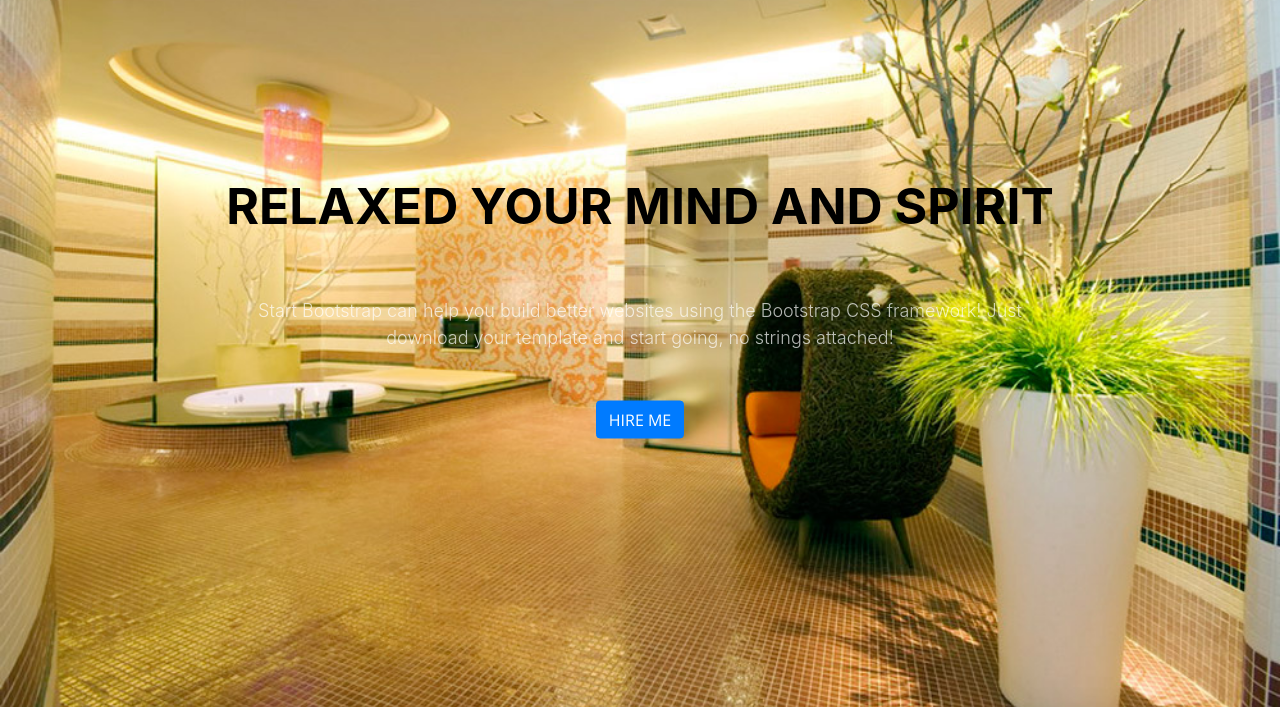
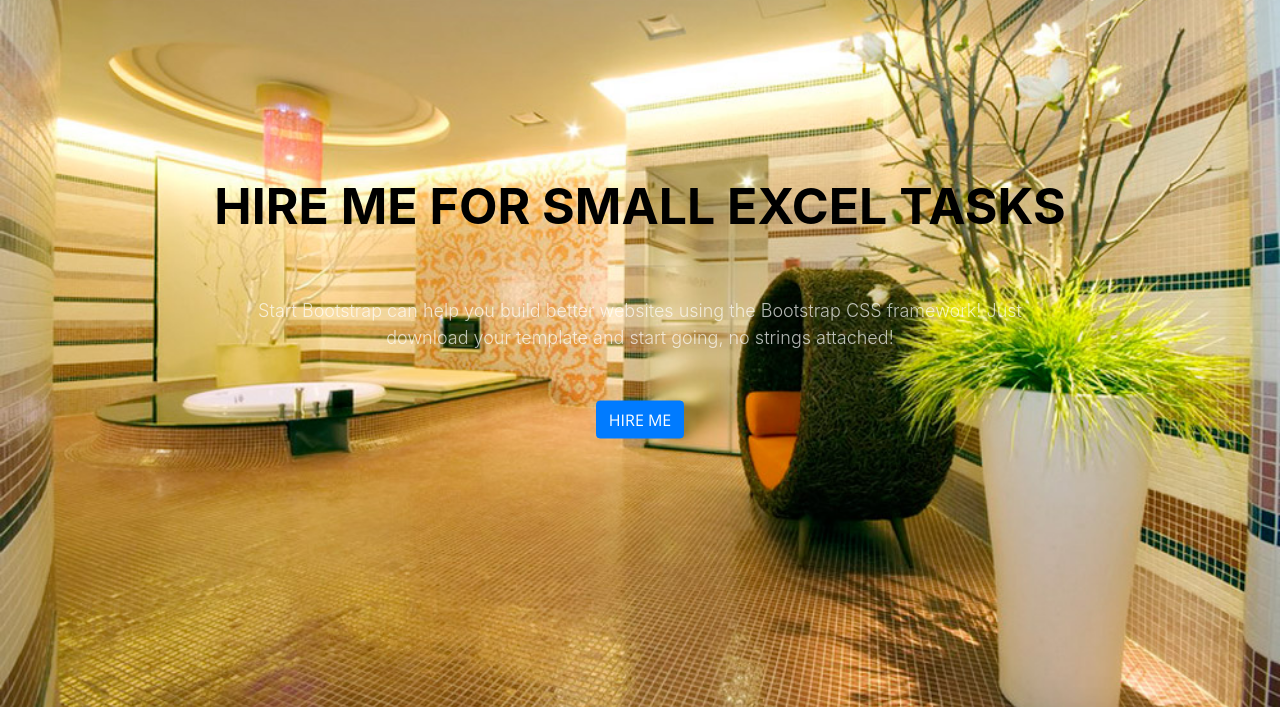
Before and after one commit to michaelo434/michaelo434.github.io, a website with bundled scripts: page index.html in a window 1280 px wide. Shown: the part 93-800 px from the top of the page. Built offline with nearby package versions, Linux system fonts and the light colour scheme.

Commit message:
Update index.html

```diff
--- a/index.html
+++ b/index.html
@@ -55,7 +55,7 @@
     <header class="masthead">
       <div class="header-content">
         <div class="header-content-inner">
-          <h1 id="homeHeading">Relaxed Your Mind and Spirit</h1>
+          <h1 id="homeHeading">Hire me for small excel tasks</h1>
           <hr>
           <p>Start Bootstrap can help you build better websites using the Bootstrap CSS framework! Just download your template and start going, no strings attached!</p>
           <a class="btn btn-primary btn-xl js-scroll-trigger" href="#about">Hire Me</a>
```
